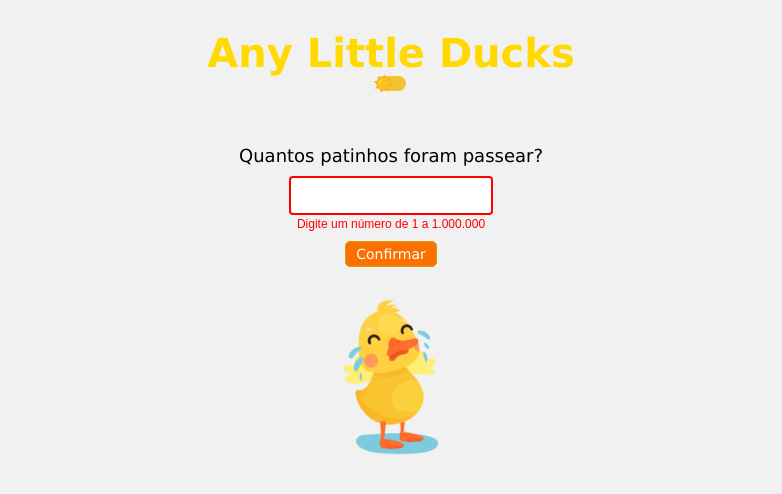
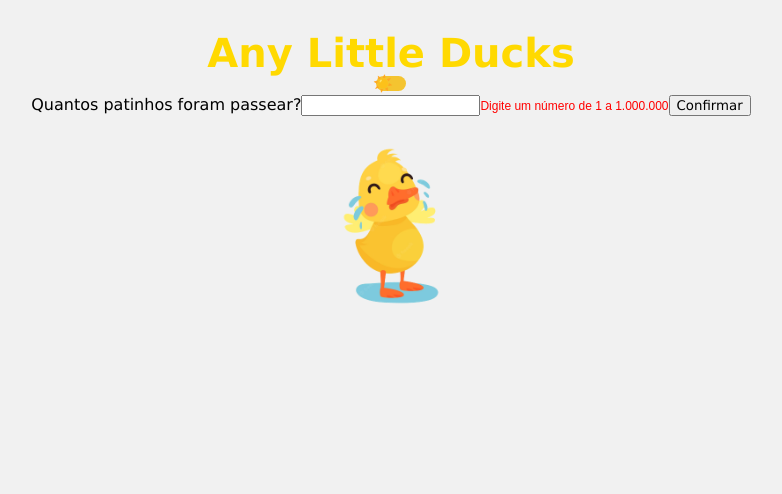
Before and after one commit to VictorNathanael/any-little-ducks, a React (Create React App) app: page / in a window 1280 px wide. Both pictures are taken after a click on the button "Confirmar". Shown: the top 494 px of the page, without its empty margins (249-1031 px from the left). Built offline with nearby package versions, Linux system fonts and the light colour scheme.

Commit message:
feat: add window.scrollTo with setTimeout and add header

```diff
--- a/src/App.jsx
+++ b/src/App.jsx
@@ -30,6 +30,12 @@ function App() {
     const handleClick = () => {
         if (quantityDucks >= 1 && quantityDucks <= 1000000) {
             setPageFeedback(pageFeedbackTypes.result);
+            setTimeout(() => {
+                window.scrollTo({
+                    top: 190,
+                    behavior: 'smooth',
+                });
+            }, 100);
         } else {
             setPageFeedback(pageFeedbackTypes.error);
             setInputError(true);
@@ -57,10 +63,14 @@ function App() {
 
     return (
         <div className='App' id={theme}>
-            <h1>Any Little Ducks</h1>
-            <SwitchTheme theme={theme} setTheme={setTheme} />
-            <div className='container-input'>
-                <p>Quantos patinhos foram passear?</p>
+            <header>
+                <div className='header-container'>
+                    <h1>Any Little Ducks</h1>
+                    <SwitchTheme theme={theme} setTheme={setTheme} />
+                </div>
+            </header>
+            <div className='main-container'>
+                <span>Quantos patinhos foram passear?</span>
                 <NumericFormat
                     className={inputError ? 'input-error' : ''}
                     type='number'
@@ -69,11 +79,11 @@ function App() {
                     decimalScale={0}
                 />
                 {inputError && (
-                    <p className={'text-error'}>
+                    <span className={'text-error'}>
                         Digite um número de 1 a 1.000.000
-                    </p>
+                    </span>
                 )}
-                <button id='btnConfirm' onClick={handleClick}>
+                <button id='btn-confirm' onClick={handleClick}>
                     Confirmar
                 </button>
                 <ButtonToTop />
```
